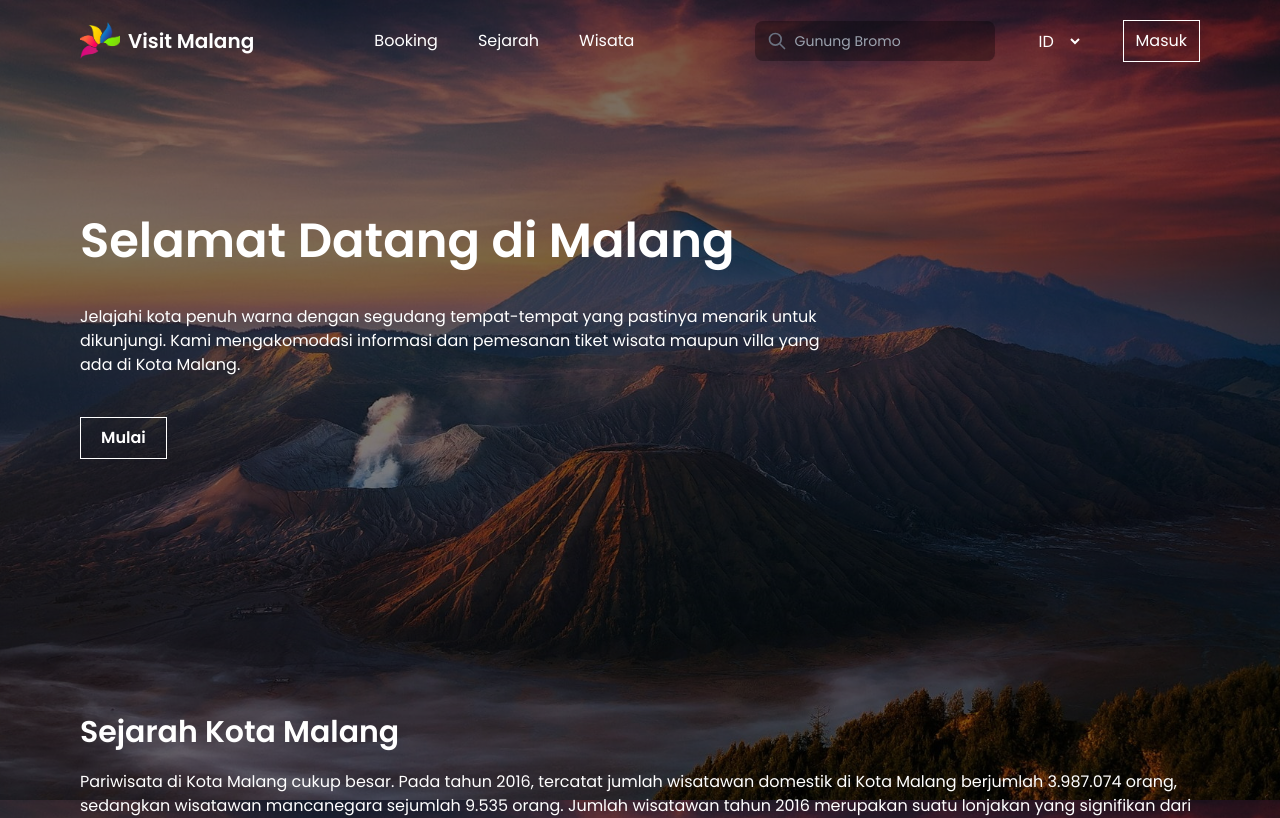
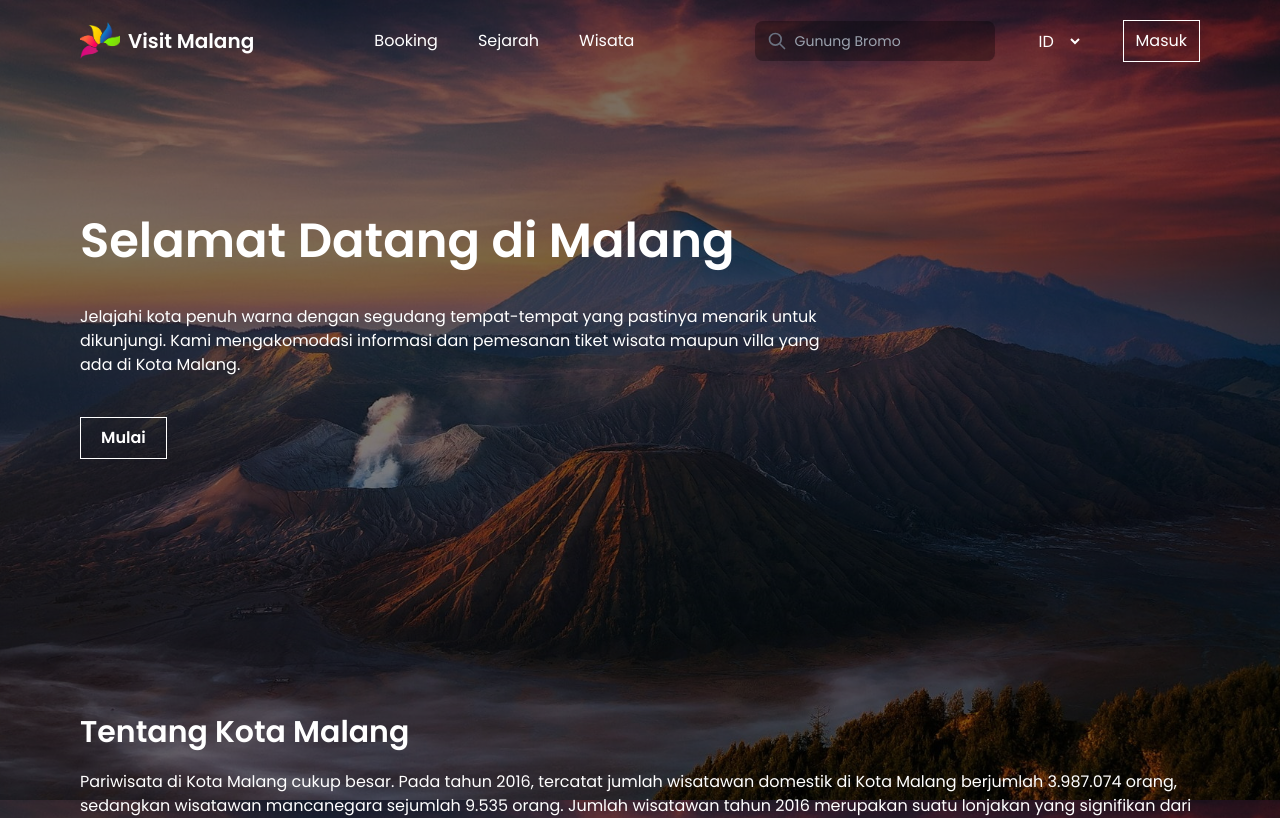
Before and after one commit to LeonardTarigan/visit-malang, a Next.js app: page / in a window 1280 px wide. Shown: the top 818 px of the page. Built offline with nearby package versions, Linux system fonts and the light colour scheme.

Commit message:
tentang kota malang v2

```diff
--- a/pages/index.js
+++ b/pages/index.js
@@ -67,7 +67,7 @@ export default function Home() {
                             data-aos='fade-right'
                             data-aos-duration='1000'
                         >
-                            Sejarah Kota Malang
+                            Tentang Kota Malang
                         </h2>
                         <p
                             data-aos='fade-right'
@@ -78,19 +78,23 @@ export default function Home() {
                                 Pariwisata di Kota Malang cukup besar. Pada tahun 2016, tercatat jumlah wisatawan domestik di Kota Malang berjumlah 3.987.074 orang,
                             sedangkan wisatawan mancanegara sejumlah 9.535 orang. Jumlah wisatawan tahun 2016 merupakan suatu lonjakan yang signifikan dari tahun
                             sebelumnya. Dengan melihat bukti tersebut, pemerintah optimis jumlah kunjungan wisatawan, terutama mancanegara akan terus meningkat.
+                            <br/>
                                 Malang dikenal memiliki banyak sekali kampung tematik yang bernuansa pedesaan dan khas. Di antaranya, yang paling terkenal adalah Kampung
                             Wisata Jodipan (Kampung Warna-Warni), kampung warna-warni pertama di Indonesia yang menjadi salah satu destinasi favorit di Kota Malang.
                             Selain itu, ada juga Kampung Tridi yang terletak di seberang Kampung Warna-Warni yang terkenal akan karya seni mural di dinding-dinding
                             perumahannya, seperti Haji Lane di Singapura. Kedua kampung tersebut dihubungkan oleh sebuah jembatan kaca. Keduanya merupakan tempat selfie
                             favorit para wisatawan.
+                            <br/>
                                 Selain itu, ada juga kampung wisata di Kota Malang yang terkenal akan keramahan lingkungannya dan kehijauannya. Di antaranya adalah Kampung
                             Glintung Go Green (3G) yang terletak di Purwantoro dan Kampung Bamboo Mewek di Tunjungsekar. Keramahan lingkungan di Kampung 3G dapat dilihat dari
                             penuhnya kampung oleh tanaman. Kampung 3G pun merupakan kampung konservasi air pertama di Indonesia. Sedangkan, Kampung Bamboo Mewek dianggap ramah
                             lingkungan karena penuh dengan pohon dan bambu serta merupakan kampung konservasi.
+                            <br/>
                                 Pada Februari 2015, Pemerintah Kota Malang meluncurkan sistem angkutan bus tingkat wisata bewarna hijau yang dinamai Bus Macyto, singkatan dari
                             Malang City Tour yang disediakan secara gratis dan khusus untuk para wisatawan. Bus ini beroperasi di Kota Malang dari depan gedung DPRD Kota Malang
                             dan rutenya melewati beberapa titik-titik penting di tiap sudut kota, di antaranya beberapa museum-museum penting, kawasan Jalan Ijen, wisata kuliner,
                             dan sebagainya. Bus ini berkapasitas 40 penumpang dengan jatah keliling sebanyak tiga kali.
+                            <br/>
                                 Sarana penginapan untuk pariwisata di Kota Malang beragam, mulai dari hotel, apartemen, losmen, hingga rumah singgah yang tersebar di seluruh penjuru kota.
                             Keberagaman ini didukung oleh kenyataan bahwa Malang merupakan tujuan wisata paling populer di Indonesia setelah Bali, Bandung, dan Yogyakarta. Hotel yang paling
                             terkenal di kota adalah Hotel Tugu. Hal ini dikarenakan hotel sudah dikenal baik di kalangan wisatawan asing dan hotel ini sering memeanjakan pengunjungnya dengan
```
